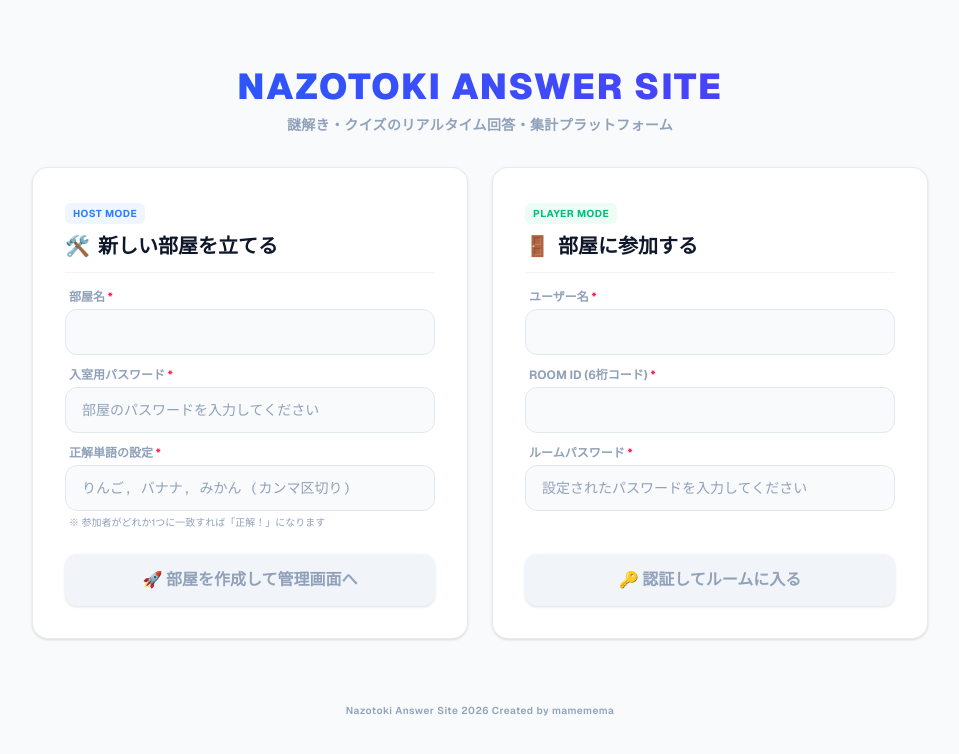
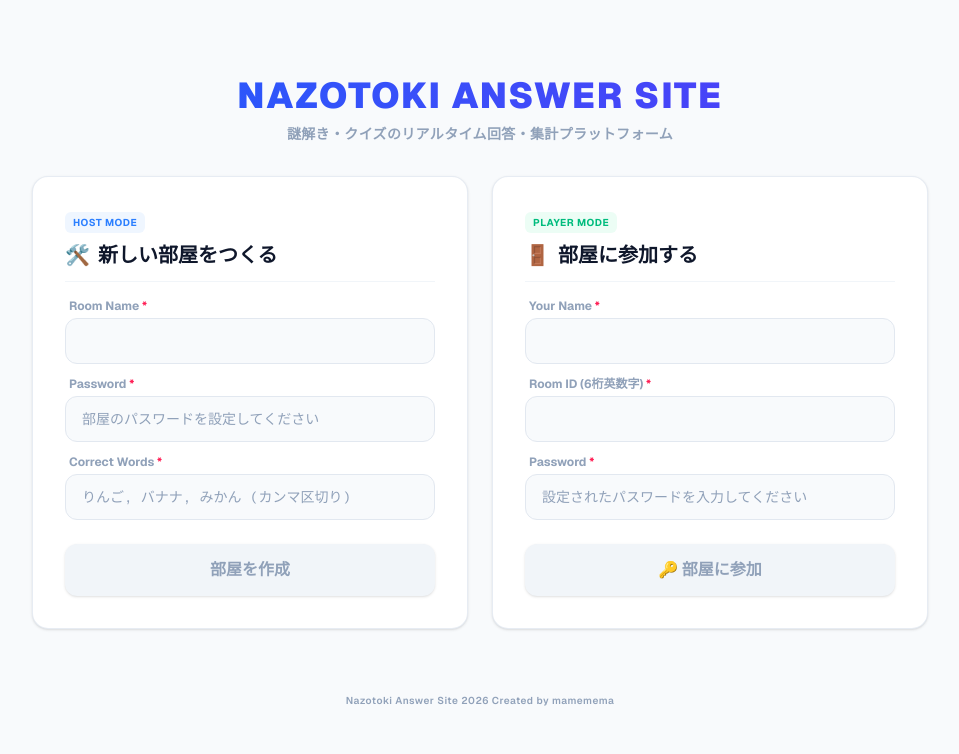
Before and after one commit to Kokawa-mame/NazotokiAnswerPage, a Next.js app: page / in a window 1280 px wide. Shown: the top 754 px of the page, without its empty margins (160-1119 px from the left). Built offline with nearby package versions, Linux system fonts and the light colour scheme.

Commit message:
最初のページの文字表現の統一

```diff
--- a/app/page.tsx
+++ b/app/page.tsx
@@ -106,13 +106,13 @@ export default function Home() {
               <div className="border-b border-slate-100 pb-3">
                 <span className="text-[10px] font-bold uppercase tracking-wider text-blue-500 bg-blue-50 px-2 py-1 rounded-md">HOST MODE</span>
                 <h2 className="text-xl font-black text-slate-900 mt-2 flex items-center gap-2">
-                  <span>🛠️</span> 新しい部屋を立てる
+                  <span>🛠️</span> 新しい部屋をつくる
                 </h2>
               </div>
 
               <div className="space-y-3">
                 <div className="space-y-1">
-                  <label className="block text-xs font-bold text-slate-400 pl-1">部屋名 <span className="text-rose-500">*</span></label>
+                  <label className="block text-xs font-bold text-slate-400 pl-1">Room Name <span className="text-rose-500">*</span></label>
                   <input
                     type="text"
                     value={roomName}
@@ -122,10 +122,10 @@ export default function Home() {
                 </div>
 
                 <div className="space-y-1">
-                  <label className="block text-xs font-bold text-slate-400 pl-1">入室用パスワード <span className="text-rose-500">*</span></label>
+                  <label className="block text-xs font-bold text-slate-400 pl-1">Password <span className="text-rose-500">*</span></label>
                   <input
                     type="text"
-                    placeholder="部屋のパスワードを入力してください"
+                    placeholder="部屋のパスワードを設定してください"
                     value={createPassword}
                     onChange={(e) => setCreatePassword(e.target.value)}
                     className="w-full px-4 py-3 rounded-xl bg-slate-50 border border-slate-200 text-slate-800 placeholder-slate-400 focus:outline-none focus:ring-2 focus:ring-blue-500/20 focus:border-blue-500 font-medium transition-all text-sm"
@@ -133,7 +133,7 @@ export default function Home() {
                 </div>
 
                 <div className="space-y-1">
-                  <label className="block text-xs font-bold text-slate-400 pl-1">正解単語の設定 <span className="text-rose-500">*</span></label>
+                  <label className="block text-xs font-bold text-slate-400 pl-1">Correct Words <span className="text-rose-500">*</span></label>
                   <input
                     type="text"
                     placeholder="りんご, バナナ, みかん (カンマ区切り)"
@@ -141,7 +141,6 @@ export default function Home() {
                     onChange={(e) => setAnswers(e.target.value)}
                     className="w-full px-4 py-3 rounded-xl bg-slate-50 border border-slate-200 text-slate-800 placeholder-slate-400 focus:outline-none focus:ring-2 focus:ring-blue-500/20 focus:border-blue-500 font-mono text-sm"
                   />
-                  <p className="text-[10px] text-slate-400 pl-1">※ 参加者がどれか1つに一致すれば「正解！」になります</p>
                 </div>
               </div>
             </div>
@@ -155,7 +154,7 @@ export default function Home() {
                   : "bg-blue-600 text-white hover:bg-blue-700 hover:shadow-lg hover:shadow-blue-500/10"
               }`}
             >
-              {isCreating ? "生成中..." : "🚀 部屋を作成して管理画面へ"}
+              {isCreating ? "生成中..." : "部屋を作成"}
             </button>
           </section>
 
@@ -171,7 +170,7 @@ export default function Home() {
 
               <div className="space-y-3">
                 <div className="space-y-1">
-                  <label className="block text-xs font-bold text-slate-400 pl-1">ユーザー名 <span className="text-rose-500">*</span></label>
+                  <label className="block text-xs font-bold text-slate-400 pl-1">Your Name <span className="text-rose-500">*</span></label>
                   <input
                     type="text"
                     value={username}
@@ -181,7 +180,7 @@ export default function Home() {
                 </div>
 
                 <div className="space-y-1">
-                  <label className="block text-xs font-bold text-slate-400 pl-1">ROOM ID (6桁コード) <span className="text-rose-500">*</span></label>
+                  <label className="block text-xs font-bold text-slate-400 pl-1">Room ID (6桁英数字) <span className="text-rose-500">*</span></label>
                   <input
                     type="text"
                     value={roomId}
@@ -191,7 +190,7 @@ export default function Home() {
                 </div>
 
                 <div className="space-y-1">
-                  <label className="block text-xs font-bold text-slate-400 pl-1">ルームパスワード <span className="text-rose-500">*</span></label>
+                  <label className="block text-xs font-bold text-slate-400 pl-1">Password <span className="text-rose-500">*</span></label>
                   <input
                     type="text"
                     placeholder="設定されたパスワードを入力してください"
@@ -212,7 +211,7 @@ export default function Home() {
                   : "bg-emerald-600 text-white hover:bg-emerald-700 hover:shadow-lg hover:shadow-emerald-500/10"
               }`}
             >
-              {isJoining ? "入室中..." : "🔑 認証してルームに入る"}
+              {isJoining ? "入室中..." : "🔑 部屋に参加"}
             </button>
           </section>
 
```
